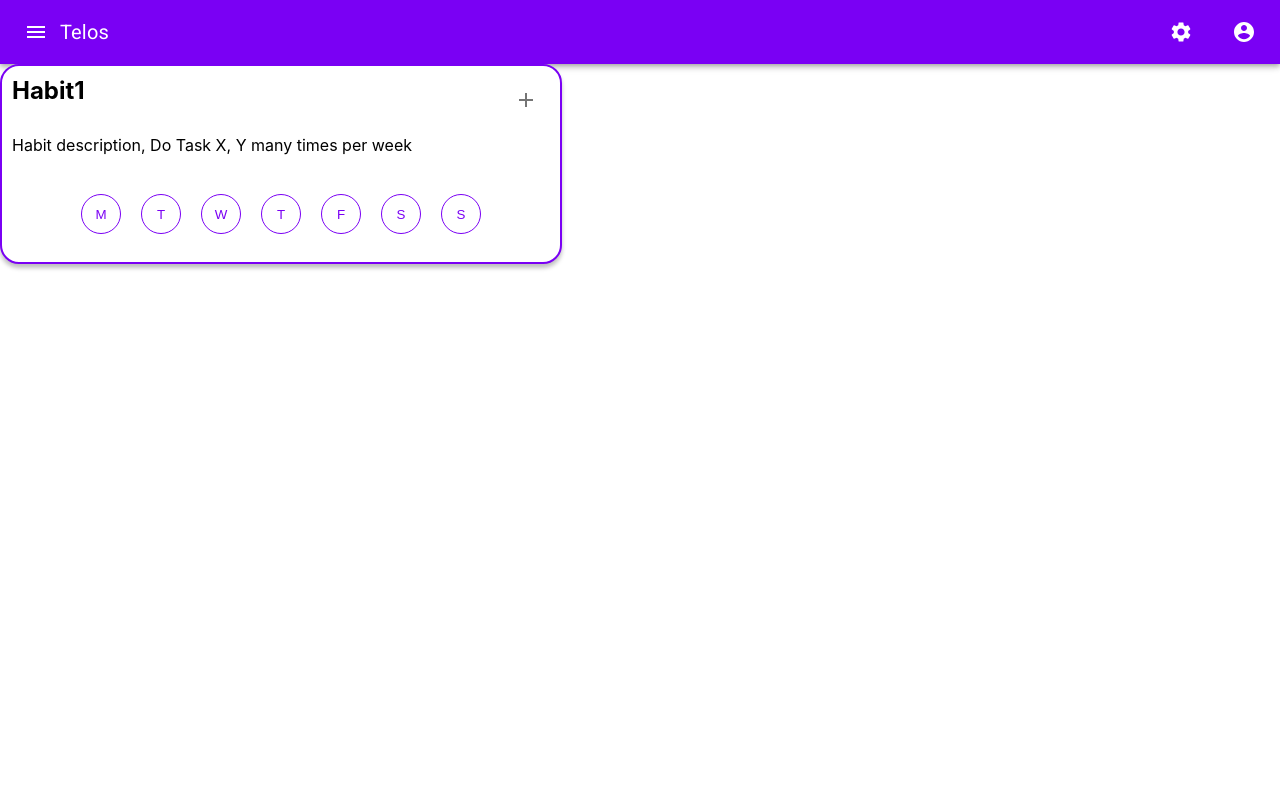
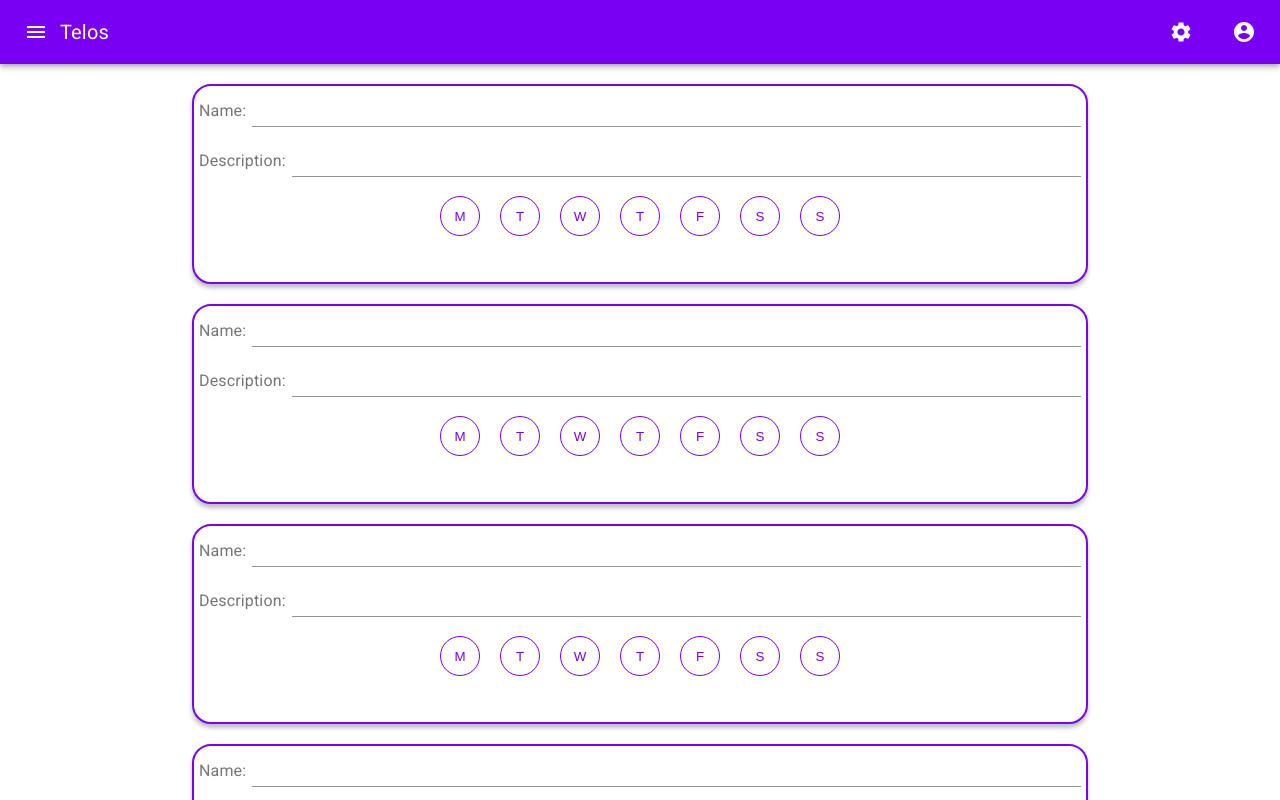
Before and after one commit to UOA-SE701-Group3-2021/3Lancers, a React (Create React App) app in the folder telos-frontend/: page /habittracker in a window 1280 px wide. Shown: the top 800 px of the page. Built offline with nearby package versions, Linux system fonts and the light colour scheme.

Commit message:
Multiple habit tracker components implemented

```diff
--- a/telos-frontend/src/components/habit-tracker/DashboardHabitTracker.jsx
+++ b/telos-frontend/src/components/habit-tracker/DashboardHabitTracker.jsx
@@ -1,207 +1,55 @@
-import { useState } from 'react';
-import AddIcon from '@material-ui/icons/Add';
-import {
-  IconButton,
-  Box,
-  Button,
-  Dialog,
-  TextField,
-  InputLabel,
-  MenuItem,
-  Select,
-  Radio,
-  RadioGroup,
-  FormControlLabel,
-} from '@material-ui/core';
+import { InputLabel, TextField } from '@material-ui/core';
 import WeekScheduleBar from './WeekScheduleBarHabitTracker';
 import habitStyle from './HabitTracker.module.css';
-
 // This react component draws a Material-UI Habit Tracker in Journal View for the user to note their habituals
-const DashboardHabitTracker = () => {
-  // The functions that update and save the changes
-  const [habitTitle, setTitle] = useState('Habit1');
-  const [tempTitle, setTempTitle] = useState(habitTitle);
-  const [habitDes, setDes] = useState('Habit description, Do Task X, Y many times per week');
-  const [tempDes, setTempDes] = useState(habitDes);
-  const [weeks, setWeeks] = useState('1');
-  const [startDate, setStartDate] = useState('2021-01-01');
-  const [endType, setEndType] = useState('Never');
-  const [endDate, setEndDate] = useState('');
-
-  // If the add button of the main widget is clicked, isEdit will become true then unhides the pop-out window.
-  // If the save or close buttons of the pop-out window is clicked, isEdit will become false then hides the pop-out window.
-  const [isEdit, setEditStatus] = useState(false);
-
-  // The following functions are for saving the drafts
-  const handleChangeOnName = (event) => {
-    setTempTitle(event.target.value);
-  };
-
-  const handleChangeOnDes = (event) => {
-    setTempDes(event.target.value);
-  };
-
-  const handleChangeOnWeeks = (event) => {
-    setWeeks(event.target.value);
-  };
-
-  const handleChangeOnStartDate = (event) => {
-    setStartDate(event.target.value);
-  };
-
-  const handleChangeOnEndDate = (event) => {
-    setEndDate(event.target.value);
-  };
-
-  const handleChangeOnEndType = (event) => {
-    setEndType(event.target.value);
-  };
-
-  // Save the changes and render
-  const saveChange = () => {
-    setTitle(tempTitle);
-    setDes(tempDes);
-  };
-
-  return (
+const DashboardHabitTracker = () => (
   // Main window of the widgets
   <div>
     <div className={habitStyle.cardContainer}>
-        <div className={habitStyle.HabitTitle}>
-          <h2>{habitTitle}</h2>
-          <span className={habitStyle.AddIcon}>
-            <IconButton onClick={() => setEditStatus(true)}>
-              <AddIcon />
-            </IconButton>
-          </span>
+      <div className={habitStyle.habitName}>
+        <InputLabel id={habitStyle.name}>Name:</InputLabel>
+        <TextField id="standard-basic" fullWidth />
       </div>
-        <div className={habitStyle.HabitContent}>
-          <p>{habitDes}</p>
+      <div className={habitStyle.habitDetail}>
+        <InputLabel id={habitStyle.description}>Description:</InputLabel>
+        <TextField id="standard-multiline-flexible" fullWidth rowsMax={2} multiline />
       </div>
       <WeekScheduleBar />
     </div>
-      {/* Pop out window of the widget */}
-      <Dialog
-        open={isEdit}
-        onClose={() => {
-          setEditStatus(false);
-        }}
-        classes={{
-          root: {
-            borderRadius: 16,
-          },
-        }}
-        aria-labelledby="form-dialog-title"
-      >
-        <Box className={`${isEdit === true ? habitStyle.menuContainer : habitStyle.hidden}`}>
-          <div className={habitStyle.menuHeader}>
-            <Button
-              id={habitStyle.saveButton}
-              variant="contained"
-              onClick={() => {
-                saveChange();
-                setEditStatus(false);
-              }}
-            >
-              save
-            </Button>
-            <h2>New Habit</h2>
-            <Button
-              id={habitStyle.closeButton}
-              variant="contained"
-              onClick={() => {
-                setEditStatus(false);
-                setTempTitle(habitTitle);
-                setTempDes(habitDes);
-              }}
-            >
-              ×
-            </Button>
-          </div>
-          <div className={habitStyle.menuBody}>
-            <div className={habitStyle.habitInfo}>
+    <div className={habitStyle.cardContainer}>
       <div className={habitStyle.habitName}>
         <InputLabel id={habitStyle.name}>Name:</InputLabel>
-                <TextField
-                  id="standard-basic"
-                  value={tempTitle}
-                  onChange={handleChangeOnName}
-                  fullWidth
-                />
+        <TextField id="standard-basic" fullWidth />
       </div>
       <div className={habitStyle.habitDetail}>
         <InputLabel id={habitStyle.description}>Description:</InputLabel>
-                <TextField
-                  id="standard-basic"
-                  value={tempDes}
-                  onChange={handleChangeOnDes}
-                  fullWidth
-                />
+        <TextField id="standard-multiline-flexible" fullWidth rowsMax={2} multiline />
+      </div>
+      <WeekScheduleBar />
+    </div>
+    <div className={habitStyle.cardContainer}>
+      <div className={habitStyle.habitName}>
+        <InputLabel id={habitStyle.name}>Name:</InputLabel>
+        <TextField id="standard-basic" fullWidth />
+      </div>
+      <div className={habitStyle.habitDetail}>
+        <InputLabel id={habitStyle.description}>Description:</InputLabel>
+        <TextField id="standard-multiline-flexible" fullWidth rowsMax={2} multiline />
+      </div>
+      <WeekScheduleBar />
+    </div>
+    <div className={habitStyle.cardContainer}>
+      <div className={habitStyle.habitName}>
+        <InputLabel id={habitStyle.name}>Name:</InputLabel>
+        <TextField id="standard-basic" fullWidth />
+      </div>
+      <div className={habitStyle.habitDetail}>
+        <InputLabel id={habitStyle.description}>Description:</InputLabel>
+        <TextField id="standard-multiline-flexible" fullWidth rowsMax={2} multiline />
+      </div>
+      <WeekScheduleBar />
     </div>
   </div>
-            <div className={habitStyle.weekInfo}>
-              <InputLabel id={habitStyle.repeatsOn}>Repeats on</InputLabel>
-              <WeekScheduleBar />
-            </div>
-            <div className={habitStyle.timeSetting}>
-              <div className={habitStyle.startDate}>
-                <InputLabel id={habitStyle.start}>Starts:</InputLabel>
-                <TextField
-                  id="date"
-                  type="date"
-                  value={startDate}
-                  onChange={handleChangeOnStartDate}
-                  InputLabelProps={{
-                    shrink: true,
-                  }}
-                />
-              </div>
-              <div className={habitStyle.repeat}>
-                <InputLabel id={habitStyle.selectWeeks}>Repeats every</InputLabel>
-                <Select
-                  labelId="selectWeeks"
-                  id="demo-simple-select"
-                  value={weeks}
-                  onChange={handleChangeOnWeeks}
-                >
-                  <MenuItem value={1}>1 week</MenuItem>
-                  <MenuItem value={2}>2 weeks</MenuItem>
-                  <MenuItem value={4}>4 weeks</MenuItem>
-                  <MenuItem value={6}>6 weeks</MenuItem>
-                </Select>
-              </div>
-              <div className={habitStyle.endDate}>
-                <InputLabel id={habitStyle.end}>Ends:</InputLabel>
-                <RadioGroup
-                  row
-                  aria-label="endType"
-                  name="endType"
-                  value={endType}
-                  onChange={handleChangeOnEndType}
-                >
-                  <FormControlLabel
-                    value="Never"
-                    control={<Radio color="primary" />}
-                    label="Never"
-                  />
-                  <FormControlLabel value="On" control={<Radio color="primary" />} label="On" />
-                  <TextField
-                    id="endDate"
-                    type="date"
-                    value={endDate}
-                    onChange={handleChangeOnEndDate}
-                    InputLabelProps={{
-                      shrink: true,
-                    }}
-                  />
-                </RadioGroup>
-              </div>
-            </div>
-          </div>
-        </Box>
-      </Dialog>
-    </div>
 );
-};
 
 export default DashboardHabitTracker;
--- a/telos-frontend/src/components/habit-tracker/HabitTracker.module.css
+++ b/telos-frontend/src/components/habit-tracker/HabitTracker.module.css
@@ -76,8 +76,11 @@
 }
 
 .cardContainer {
-  position: absolute;
-  width: 562px;
+  position: static;
+  margin-left : 15%;
+  margin-top: 20px;
+  margin-bottom: 20px;
+  width: 70%;
   height: 200px;
   text-align: left !important;
   background: #ffffff;
@@ -86,6 +89,8 @@
   box-sizing: border-box;
   box-shadow: 0px 4px 4px rgba(0, 0, 0, 0.25);
   border-radius: 19px;
+  padding-left: 5px;
+  padding-right: 5px;
 }
 
 .HabitTitle {
```
Lines whose indentation alone changed are shown as unchanged.
